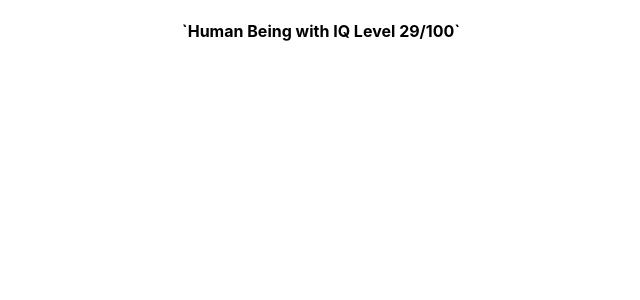
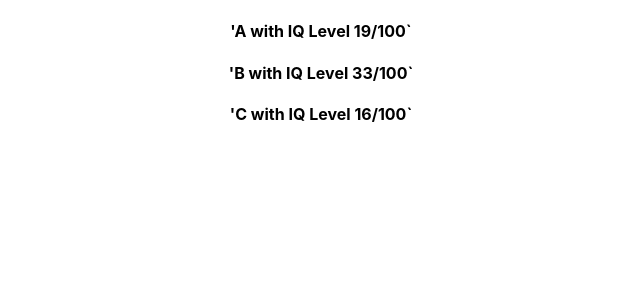
Before and after one commit to priyodas12/react-learning-v1, a React (Create React App) app: page / in a window 1280 px wide. Shown: the top 300 px of the page, without its empty margins (319-959 px from the left). Built offline with nearby package versions, Linux system fonts and the light colour scheme.

Commit message:
change-005

```diff
--- a/src/App.js
+++ b/src/App.js
@@ -5,8 +5,10 @@ import Human from './Human/Human'
 function App() {
   return (
     <div className="App">
-      <Human></Human>
-    </div>
+      <Human name="A" age="54"></Human>
+      <Human name="B" age="34" ></Human >
+      <Human name="C" age="23" ></Human >
+    </div >
   );
 }
 
--- a/src/Human/Human.js
+++ b/src/Human/Human.js
@@ -1,9 +1,9 @@
 import React from "react";
 
-const human = () => {
+const human = (props) => {
   return (
     <div className="human">
-      <h4>`Human Being with IQ Level {Math.floor(Math.random() * 80)}/100`</h4>
+      <h4>'{props.name} with IQ Level {Math.floor(Math.random() * props.age)}/100`</h4>
     </div>
   );
 }
```
